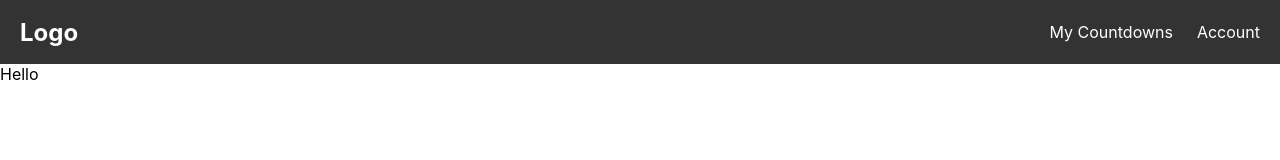
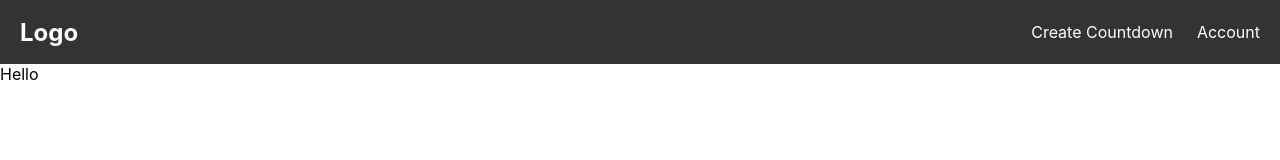
Before and after one commit to Alejandro1709/Countdown-App, a Next.js app: page / in a window 1280 px wide. Shown: the top 160 px of the page. Built offline with nearby package versions, Linux system fonts and the light colour scheme.

Commit message:
edit navbar style

```diff
--- a/components/Navbar.js
+++ b/components/Navbar.js
@@ -10,8 +10,8 @@ function Navbar() {
       </Link>
       <nav role='navigation'>
         <ul className={styles.navItems}>
-          <Link href='/countdowns'>
-            <a className={styles.navLink}>My Countdowns</a>
+          <Link href='/new-countdown'>
+            <a className={styles.navLink}>Create Countdown</a>
           </Link>
           <Link href='/account'>
             <a className={styles.navLink}>Account</a>
--- a/pages/index.js
+++ b/pages/index.js
@@ -1,6 +1,4 @@
-import Head from 'next/head';
 import Layout from '../components/Layout';
-import Navbar from '../components/Navbar';
 import styles from '../styles/Home.module.css';
 
 export default function Home() {
```
